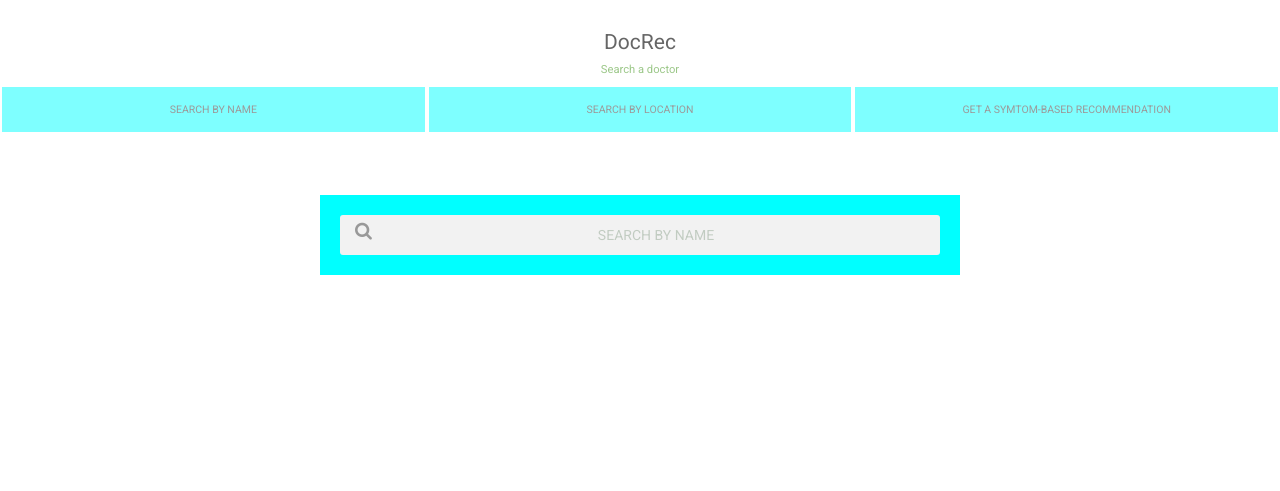
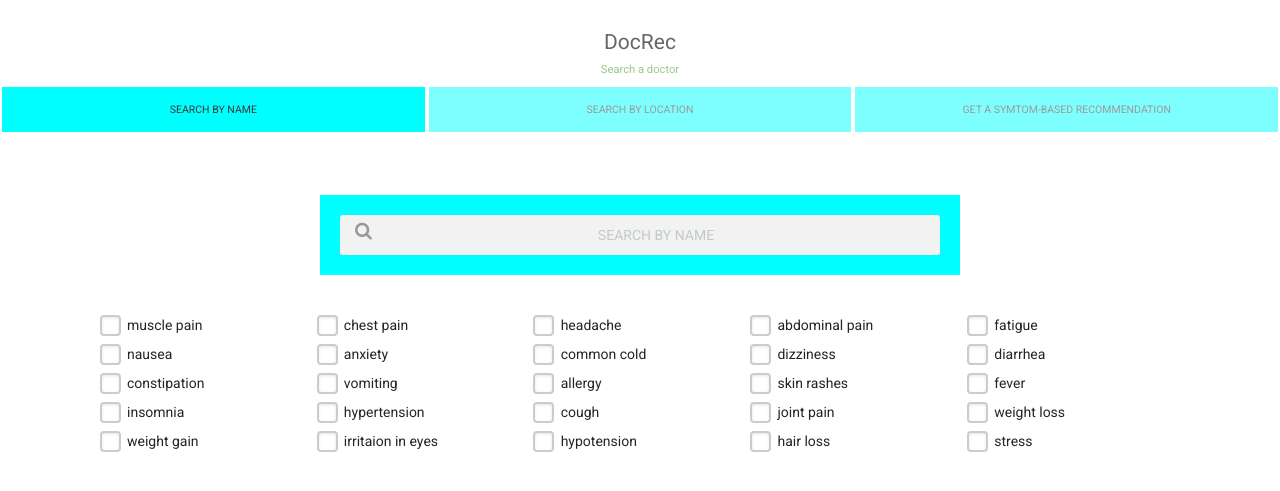
Before and after one commit to ideepakkumar/Symptoms-Based-Doctor-Recommend-System, a PHP site: page / in a window 1280 px wide. Shown: the top 491 px of the page. Run offline with PHP 8.4, Linux system fonts and the light colour scheme; some libraries are stand-ins or nearby versions.

Commit message:
Update index.php

```diff
--- a/index.php
+++ b/index.php
@@ -187,10 +187,7 @@
       font-size: 75%;
       opacity: 0.5;
 }
-<<<<<<< HEAD
-=======
 
->>>>>>> 862dcc511a0ada4a02085e085262912c81a6f4c4
 .act-btn{
   opacity: 1;
 }
@@ -202,6 +199,82 @@
   text-transform: uppercase;
   font-size: 75%;
   display: none;
+}
+
+/*Checkboxes */
+
+/* Base for label styling */
+[type="checkbox"]:not(:checked),
+[type="checkbox"]:checked {
+  position: absolute;
+  left: -9999px;
+}
+[type="checkbox"]:not(:checked) + label,
+[type="checkbox"]:checked + label {
+  position: relative;
+  padding-left: 1.95em;
+  cursor: pointer;
+}
+
+/* checkbox aspect */
+[type="checkbox"]:not(:checked) + label:before,
+[type="checkbox"]:checked + label:before {
+  content: '';
+  position: absolute;
+  left: 0; top: 0;
+  width: 1.5em; height: 1.5em;
+  border: 2px solid #ccc;
+  background: #fff;
+  border-radius: 4px;
+  box-shadow: inset 0 1px 3px rgba(0,0,0,.1);
+}
+/* checked mark aspect */
+[type="checkbox"]:not(:checked) + label:after,
+[type="checkbox"]:checked + label:after {
+  content: '✔';
+  position: absolute;
+  top: .2em; left: .275em;
+  font-size: 1.4em;
+  line-height: 0.8;
+  color: #09ad7e;
+  transition: all .2s;
+  font-family: Helvetica, Arial, sans-serif;
+}
+/* checked mark aspect changes */
+[type="checkbox"]:not(:checked) + label:after {
+  opacity: 0;
+  transform: scale(0);
+}
+[type="checkbox"]:checked + label:after {
+  opacity: 1;
+  transform: scale(1);
+}
+/* disabled checkbox */
+[type="checkbox"]:disabled:not(:checked) + label:before,
+[type="checkbox"]:disabled:checked + label:before {
+  box-shadow: none;
+  border-color: #bbb;
+  background-color: #ddd;
+}
+[type="checkbox"]:disabled:checked + label:after {
+  color: #999;
+}
+[type="checkbox"]:disabled + label {
+  color: #aaa;
+}
+/* accessibility */
+[type="checkbox"]:checked:focus + label:before,
+[type="checkbox"]:not(:checked):focus + label:before {
+  border: 2px dotted blue;
+}
+
+/* hover style just for information */
+label:hover:before {
+  border: 2px solid #4778d9!important;
+}
+
+#main-content-C label{
+  text-align: left;
 }
 </style>
 
@@ -229,31 +302,49 @@
 </div>
 
 <div id = "main-content-B" style = "display: none;">
+  <center><div id="google_map" class = "col-md-8 col-sm-10 col-xs-12" style="height:400px;"></div></center>
+</div>
 
-  <!-- <input type = "text" id = "course_latitude"/>
-  <input type = "text" id = "course_longitude"/> -->
-  <center><div id="google_map" class = "col-md-8 col-sm-10 col-xs-12" style="height:400px;"></div></center>
+<div id = "main-content-C">
+  <input type="checkbox" id="test1" class = "col-md-2 col-sm-3 col-xs-5"/><label for="test1" class = "col-md-2 col-sm-3 col-xs-5"/>muscle pain</label>
+  <input type="checkbox" id="test2" class = "col-md-2 col-sm-3 col-xs-5"/><label for="test2" class = "col-md-2 col-sm-3 col-xs-5"/>chest pain</label>
+  <input type="checkbox" id="test3" class = "col-md-2 col-sm-3 col-xs-5"/><label for="test3" class = "col-md-2 col-sm-3 col-xs-5"/>headache</label>
+  <input type="checkbox" id="test4" class = "col-md-2 col-sm-3 col-xs-5"/><label for="test4" class = "col-md-2 col-sm-3 col-xs-5"/>abdominal pain</label>
+  <input type="checkbox" id="test5" class = "col-md-2 col-sm-3 col-xs-5"/><label for="test5" class = "col-md-2 col-sm-3 col-xs-5"/>fatigue</label>
+  <input type="checkbox" id="test6" class = "col-md-2 col-sm-3 col-xs-5"/><label for="test6" class = "col-md-2 col-sm-3 col-xs-5"/>nausea</label>
+  <input type="checkbox" id="test7" class = "col-md-2 col-sm-3 col-xs-5"/><label for="test7" class = "col-md-2 col-sm-3 col-xs-5"/>anxiety</label>
+  <input type="checkbox" id="test8" class = "col-md-2 col-sm-3 col-xs-5"/><label for="test8" class = "col-md-2 col-sm-3 col-xs-5"/>common cold</label>
+  <input type="checkbox" id="test9" class = "col-md-2 col-sm-3 col-xs-5"/><label for="test9" class = "col-md-2 col-sm-3 col-xs-5"/>dizziness</label>
+  <input type="checkbox" id="test10" class = "col-md-2 col-sm-3 col-xs-5"/><label for="test10" class = "col-md-2 col-sm-3 col-xs-5"/>diarrhea</label>
+  <input type="checkbox" id="test11" class = "col-md-2 col-sm-3 col-xs-5"/><label for="test11" class = "col-md-2 col-sm-3 col-xs-5"/>constipation</label>
+  <input type="checkbox" id="test12" class = "col-md-2 col-sm-3 col-xs-5"/><label for="test12" class = "col-md-2 col-sm-3 col-xs-5"/>vomiting</label>
+  <input type="checkbox" id="test13" class = "col-md-2 col-sm-3 col-xs-5"/><label for="test13" class = "col-md-2 col-sm-3 col-xs-5"/>allergy</label>
+  <input type="checkbox" id="test14" class = "col-md-2 col-sm-3 col-xs-5"/><label for="test14" class = "col-md-2 col-sm-3 col-xs-5"/>skin rashes</label>
+  <input type="checkbox" id="test15" class = "col-md-2 col-sm-3 col-xs-5"/><label for="test15" class = "col-md-2 col-sm-3 col-xs-5"/>fever</label>
+  <input type="checkbox" id="test16" class = "col-md-2 col-sm-3 col-xs-5"/><label for="test16" class = "col-md-2 col-sm-3 col-xs-5"/>insomnia</label>
+  <input type="checkbox" id="test17" class = "col-md-2 col-sm-3 col-xs-5"/><label for="test17" class = "col-md-2 col-sm-3 col-xs-5"/>hypertension</label>
+  <input type="checkbox" id="test18" class = "col-md-2 col-sm-3 col-xs-5"/><label for="test18" class = "col-md-2 col-sm-3 col-xs-5"/>cough</label>
+  <input type="checkbox" id="test19" class = "col-md-2 col-sm-3 col-xs-5"/><label for="test19" class = "col-md-2 col-sm-3 col-xs-5"/>joint pain</label>
+  <input type="checkbox" id="test20" class = "col-md-2 col-sm-3 col-xs-5"/><label for="test20" class = "col-md-2 col-sm-3 col-xs-5"/>weight loss</label>
+  <input type="checkbox" id="test21" class = "col-md-2 col-sm-3 col-xs-5"/><label for="test21" class = "col-md-2 col-sm-3 col-xs-5"/>weight gain</label>
+  <input type="checkbox" id="test22" class = "col-md-2 col-sm-3 col-xs-5"/><label for="test22" class = "col-md-2 col-sm-3 col-xs-5"/>irritaion in eyes</label>
+  <input type="checkbox" id="test23" class = "col-md-2 col-sm-3 col-xs-5"/><label for="test23" class = "col-md-2 col-sm-3 col-xs-5"/>hypotension</label>
+  <input type="checkbox" id="test24" class = "col-md-2 col-sm-3 col-xs-5"/><label for="test24" class = "col-md-2 col-sm-3 col-xs-5"/>hair loss</label>
+  <input type="checkbox" id="test25" class = "col-md-2 col-sm-3 col-xs-5"/><label for="test25" class = "col-md-2 col-sm-3 col-xs-5"/>stress</label>
 
 </div>
 
 <script type="text/javascript" src="http://www.google.com/jsapi?key=AIzaSyBvWlrxVhFhEovLo3EzhaM5SMPeNHwyqUI"></script>
 <script type="text/javascript">
-<<<<<<< HEAD
-  // var LATITUDE_ELEMENT_ID = "course_latitude";
-  // var LONGITUDE_ELEMENT_ID = "course_longitude";
-  var MAP_DIV_ELEMENT_ID = "google_map";
-=======
 
-  // var LATITUDE_ELEMENT_ID = "course_latitude";
-  // var LONGITUDE_ELEMENT_ID = "course_longitude";
-  var MAP_DIV_ELEMENT_ID = "google_map";
+var MAP_DIV_ELEMENT_ID = "google_map";
+var MAP_DIV_ELEMENT_ID = "google_map";
 
->>>>>>> 862dcc511a0ada4a02085e085262912c81a6f4c4
   var DEFAULT_ZOOM_WHEN_NO_COORDINATE_EXISTS = 1;
   var DEFAULT_CENTER_LATITUDE = 22;
   var DEFAULT_CENTER_LONGITUDE = 13;
   var DEFAULT_ZOOM_WHEN_COORDINATE_EXISTS = 15;
-<<<<<<< HEAD
+
   // This is the zoom level required to position the marker
   var REQUIRED_ZOOM = 15;
   google.load("maps", "2.x");
@@ -261,7 +352,7 @@
   var map = null;
   // The marker variable, when it is null no marker has been added
   var marker = null;
-=======
+
 
   // This is the zoom level required to position the marker
   var REQUIRED_ZOOM = 15;
@@ -274,38 +365,17 @@
   // The marker variable, when it is null no marker has been added
   var marker = null;
 
->>>>>>> 862dcc511a0ada4a02085e085262912c81a6f4c4
+
   function initializeGoogleMap() {
     map = new google.maps.Map2(document.getElementById(MAP_DIV_ELEMENT_ID));
     map.addControl(new GLargeMapControl());
     map.addControl(new GMapTypeControl());
-<<<<<<< HEAD
     map.setMapType(G_NORMAL_MAP);
-    // var latitude = +document.getElementById(LATITUDE_ELEMENT_ID).value;
-    // var longitude = +document.getElementById(LONGITUDE_ELEMENT_ID).value;
-=======
-
-    map.setMapType(G_NORMAL_MAP);
-
-    // var latitude = +document.getElementById(LATITUDE_ELEMENT_ID).value;
-    // var longitude = +document.getElementById(LONGITUDE_ELEMENT_ID).value;
-
->>>>>>> 862dcc511a0ada4a02085e085262912c81a6f4c4
-    // if(latitude != 0 && longitude != 0) {
-    //   //We have some sort of starting position, set map center and marker
-    //   map.setCenter(new google.maps.LatLng(latitude, longitude), DEFAULT_ZOOM_WHEN_COORDINATE_EXISTS);
-    //   var point = new GLatLng(latitude, longitude);
-    //   marker = new GMarker(point, {draggable:false});
-    //   map.addOverlay(marker);
-    // } else {
-      // Just set the default center, do not add a marker
-      map.setCenter(new google.maps.LatLng(DEFAULT_CENTER_LATITUDE, DEFAULT_CENTER_LONGITUDE), DEFAULT_ZOOM_WHEN_NO_COORDINATE_EXISTS);
-    // }
-<<<<<<< HEAD
+    map.setCenter(new google.maps.LatLng(DEFAULT_CENTER_LATITUDE, DEFAULT_CENTER_LONGITUDE), DEFAULT_ZOOM_WHEN_NO_COORDINATE_EXISTS);
     GEvent.addListener(map, "click", googleMapClickHandler);
   }
   function googleMapClickHandler(overlay, latlng, overlaylatlng) {
-=======
+
 
     GEvent.addListener(map, "click", googleMapClickHandler);
   }
@@ -313,7 +383,6 @@
 
   function googleMapClickHandler(overlay, latlng, overlaylatlng) {
 
->>>>>>> 862dcc511a0ada4a02085e085262912c81a6f4c4
     if(map.getZoom() < REQUIRED_ZOOM) {
       alert("You need to zoom in closer to position the cursor accurately." );
       return;
@@ -325,33 +394,17 @@
     else {
       marker.setLatLng(latlng);
     }
-<<<<<<< HEAD
-    // document.getElementById(LATITUDE_ELEMENT_ID).value = latlng.lat();
-    // document.getElementById(LONGITUDE_ELEMENT_ID).value = latlng.lng();
+
     window.location.href = "./showMap.php?lat=" + latlng.lat() + "&lon=" + latlng.lng();
   }
   google.setOnLoadCallback(initializeGoogleMap);
-=======
 
-    // document.getElementById(LATITUDE_ELEMENT_ID).value = latlng.lat();
-    // document.getElementById(LONGITUDE_ELEMENT_ID).value = latlng.lng();
-    window.location.href = "./showMap.php?lat=" + latlng.lat() + "&lon=" + latlng.lng();
-
-  }
-
-  google.setOnLoadCallback(initializeGoogleMap);
-
-
->>>>>>> 862dcc511a0ada4a02085e085262912c81a6f4c4
 </script>
 
 
 <script>(function() {
   var  resultsOutput, searchInput;
-<<<<<<< HEAD
-=======
 
->>>>>>> 862dcc511a0ada4a02085e085262912c81a6f4c4
   $("#man-loc-btn").click(function(){
     $("#main-content-A").hide();
     $("#main-content-B").show();
@@ -364,10 +417,7 @@
     $(".se-btn").removeClass("act-btn");
     $(this).addClass("act-btn"); $(".loc-btn").fadeOut();
   });
-<<<<<<< HEAD
-=======
 
->>>>>>> 862dcc511a0ada4a02085e085262912c81a6f4c4
   $("#loct-drop").click(function(){
     $(".loc-btn").fadeIn();
   });
```
